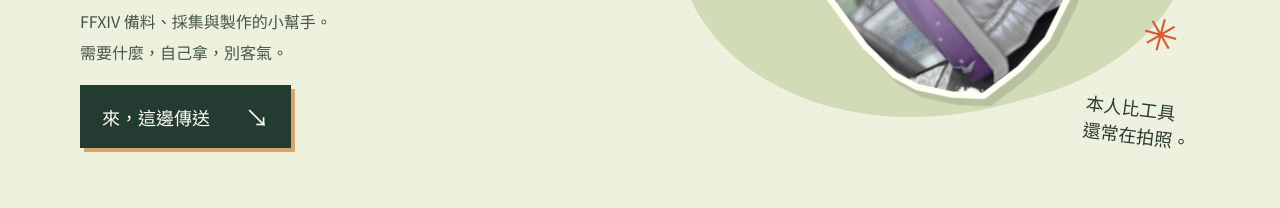
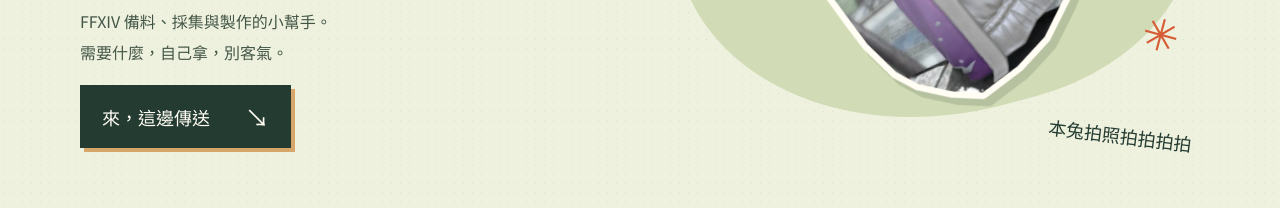
Before and after one commit to emu-rabbit/frozen_rabbit, a website: page index.html in a window 1280 px wide. Shown: the part 460-668 px from the top of the page. Drawn offline with Linux system fonts and the light colour scheme; a web font is replaced by a local one.

Commit message:
fix: update playful photo copy across locales

```diff
--- a/index.html
+++ b/index.html
@@ -163,7 +163,7 @@
           <image href="./assets/crafter.webp" width="1906" height="1070" clip-path="url(#character-clip)"/>
         </svg>
         <span class="doodle star-one" aria-hidden="true">✳</span><span class="doodle star-two" aria-hidden="true">✧</span>
-        <span class="photo-note handwritten">本人比工具<br>還常在拍照。</span>
+        <span class="photo-note handwritten">本兔拍照拍拍拍拍</span>
       </div>
     </section>
     <section class="toolkit wrap" id="projects" aria-labelledby="projects-title">
--- a/site.js
+++ b/site.js
@@ -37,7 +37,7 @@ const translations = [
   ['.mini-photo img', 'alt', '绿发角色在海边翻开发光的书', 'A green-haired character opens a glowing book by the sea', '海辺で光る本を開く緑髪のキャラクター'],
   ['.mini-photo figcaption', '', '有事没事，翻一下秘籍。', 'Always time for a little reading.', '暇があれば、秘伝書をぱらり。'],
   ['#sticker-title', '', '游戏原照中的绿发角色，穿着紫白外套挥手，剪成白边贴纸', 'A white-bordered sticker of a green-haired character waving in a purple and white coat, cut from a game screenshot', 'ゲーム写真から切り抜いた、紫と白のコートで手を振る緑髪のキャラクターの白縁ステッカー'],
-  ['.photo-note', '', '本人比工具<br>还常在拍照。', 'More snapshots<br>than tool updates.', 'ツール作りより<br>写真ばかり撮ってます。'],
+  ['.photo-note', '', '本兔拍照拍拍拍拍', 'This bunny goes snap snap snap snap!', 'このうさぎ、写真をパシャパシャパシャパシャ！'],
   ['#projects-title', '', '今天要去哪里<span class="orange">？</span>', 'Where to today<span class="orange">?</span>', '今日はどこへ<span class="orange">？</span>'],
   ['.toolkit .section-heading>p', '', '不用传送费，放心点。↙', 'No teleport fee. Take your pick. ↙', 'テレポ代は無料。気軽にどうぞ。↙'],
   ['.shopping-list span:first-child', '', '☑ 想做的装备', '☑ Gear to craft', '☑ 作りたい装備'],
```
